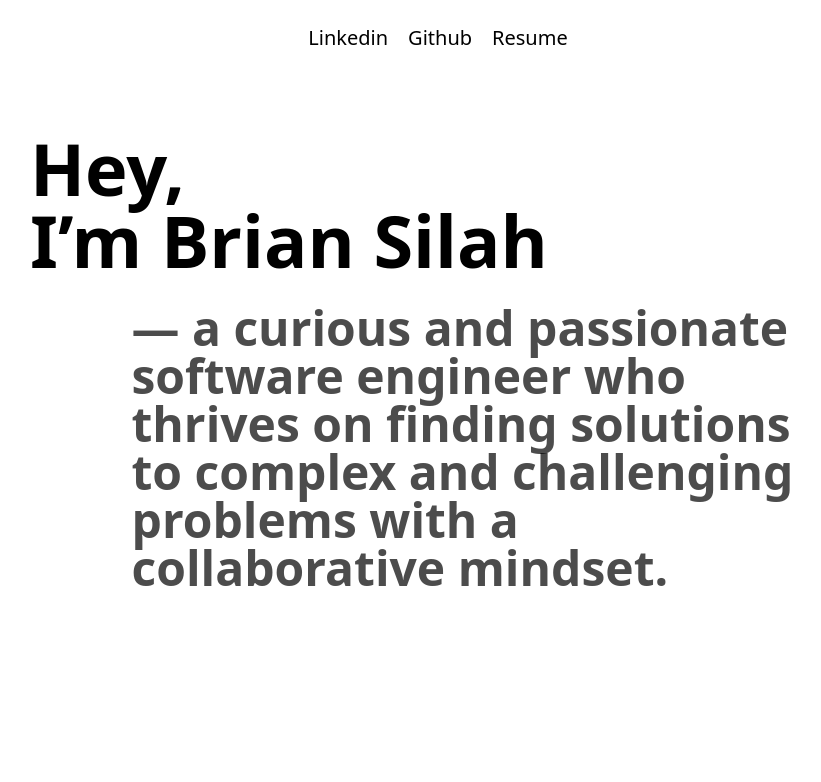
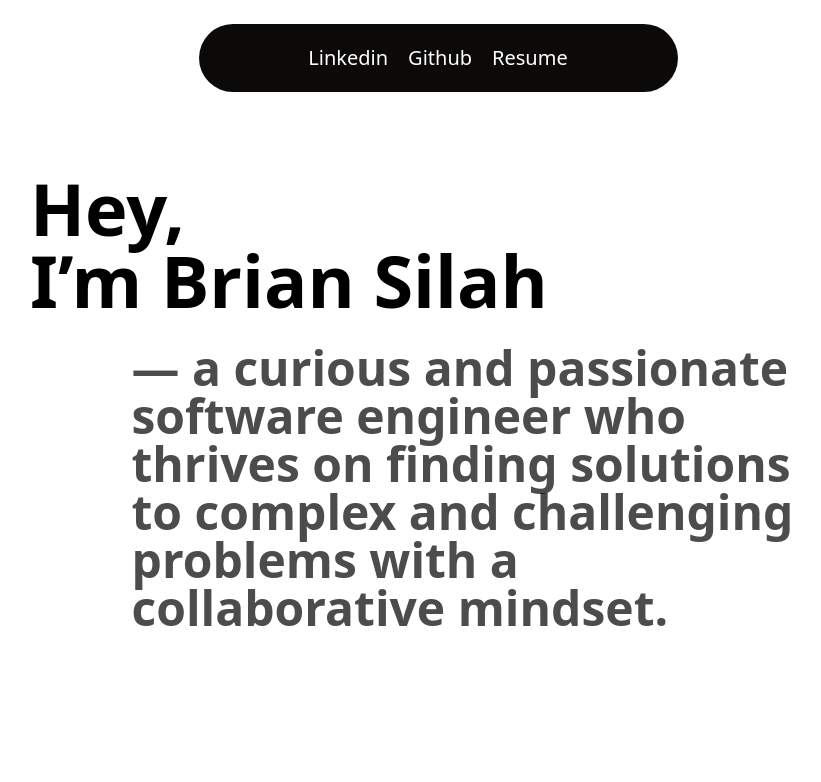
Before and after one commit to unpervertedkid/unpervertedkid.github.io, a Next.js app: page / in a window 1280 px wide. Shown: the top 782 px of the page, without its empty margins (210-1031 px from the left). Built offline with nearby package versions, Linux system fonts and the light colour scheme.

Commit message:
refactor: Changed style of header

```diff
--- a/src/components/Header.jsx
+++ b/src/components/Header.jsx
@@ -1,15 +1,17 @@
 export default function Header({Linkedin, Github, Resume}) {
-    return(
-        <>
-        <div className="text-black text-xl whitespace-nowrap">
-          <a href={Linkedin} target="_blank" rel="noopener noreferrer">Linkedin</a>
+  return (
+    <div className="justify-center items-center bg-stone-950 self-center flex w-[479px] max-w-full flex-col px-16 py-5 rounded-[59px] max-md:px-5">
+      <div className="flex items-stretch justify-between gap-5 max-md:justify-center">
+        <div className="text-white text-xl">
+          <a href={Linkedin} target="_blank" rel="noopener noreferrer" className="hover:text-brown">Linkedin</a>
         </div>
-        <div className="text-black text-xl">
-          <a href={Github} target="_blank" rel="noopener noreferrer">Github</a>
+        <div className="text-white text-xl">
+          <a href={Github} target="_blank" rel="noopener noreferrer" className="hover:text-brown">Github</a>
         </div>
-        <div className="text-black text-xl whitespace-nowrap">
-          <a href={Resume} target="_blank" rel="noopener noreferrer">Resume</a>
+        <div className="text-white text-xl whitespace-nowrap">
+          <a href={Resume} target="_blank" rel="noopener noreferrer" className="hover:text-brown">Resume</a>
         </div>
-        </>
-    );
+      </div>
+    </div>
+  );
 }
--- a/src/styles/globals.css
+++ b/src/styles/globals.css
@@ -25,3 +25,7 @@ body {
     )
     rgb(var(--background-start-rgb));
 }
+
+.hover\:text-brown:hover {
+  color: rgb(205, 133, 63);
+}
```
